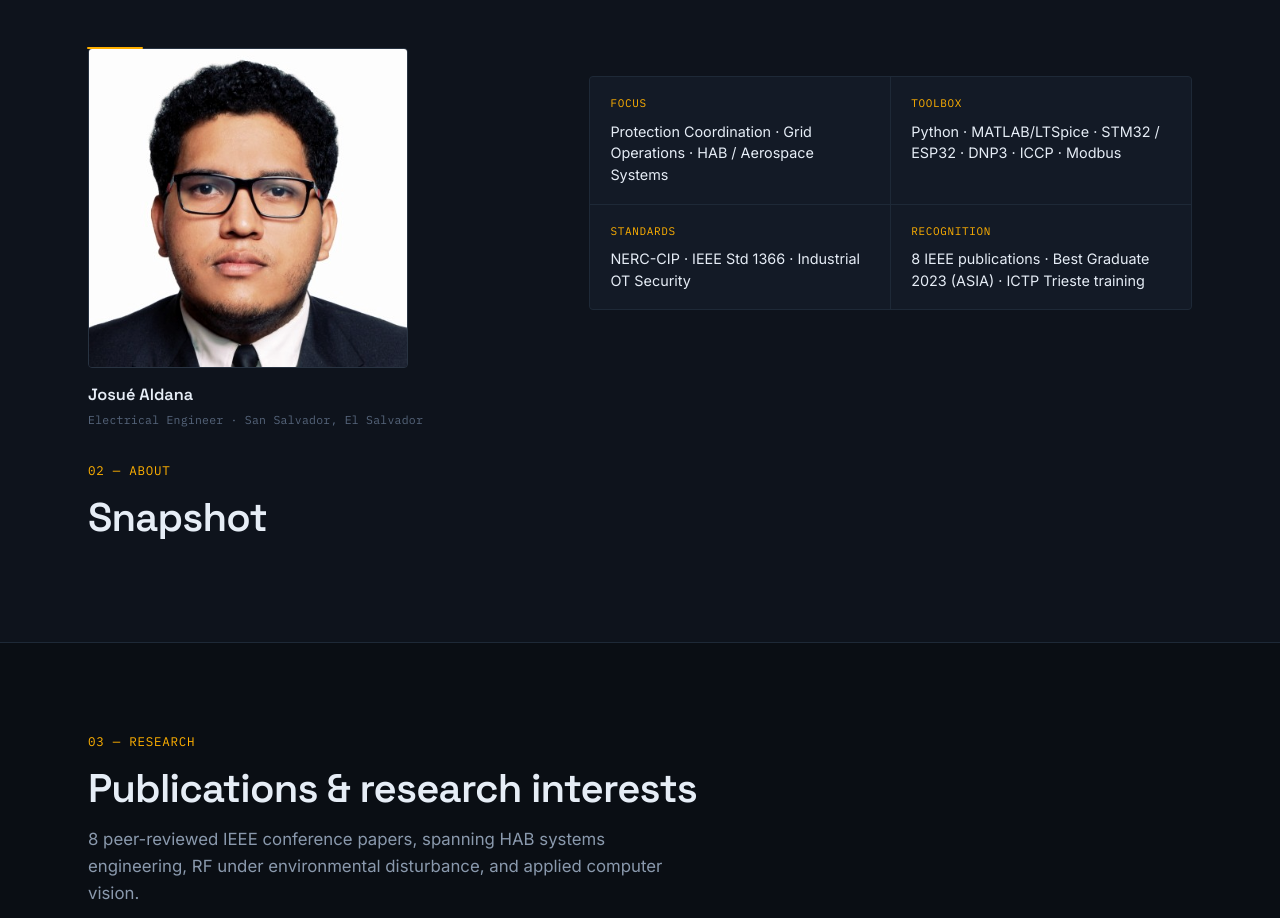
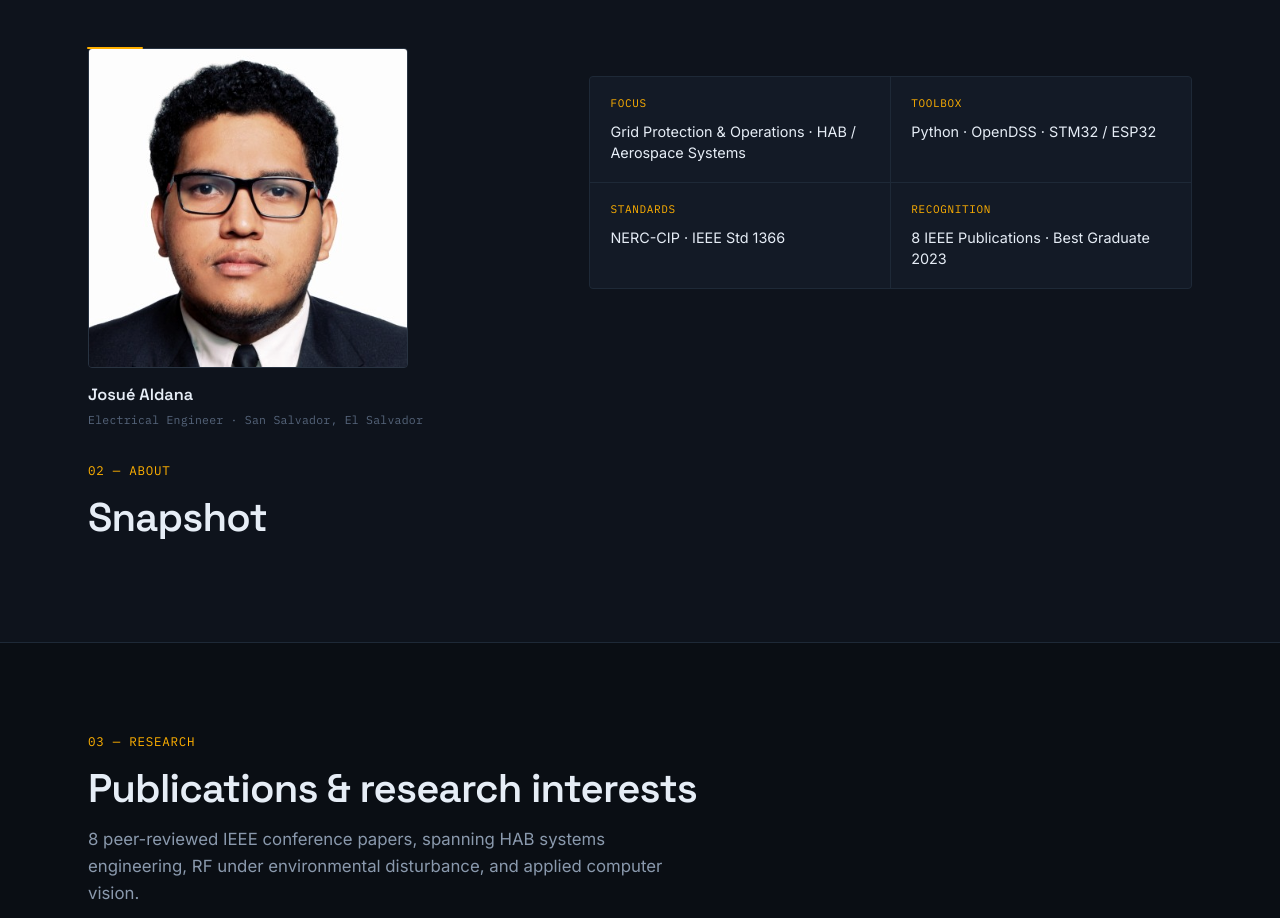
Before and after one commit to scitechlab-dev/scitechlab-dev-site, a plain HTML site: page index.html in a window 1280 px wide. Shown: the part 2160-3078 px from the top of the page. Drawn offline with Linux system fonts and the light colour scheme.

Commit message:
Trim credentials grid to two clean items per category

```diff
--- a/index.html
+++ b/index.html
@@ -172,19 +172,19 @@
         <div class="cred-grid">
           <div class="cred">
             <span class="cred-k">Focus</span>
-            <span class="cred-v">Protection Coordination · Grid Operations · HAB / Aerospace Systems</span>
+            <span class="cred-v">Grid Protection &amp; Operations · HAB / Aerospace Systems</span>
           </div>
           <div class="cred">
             <span class="cred-k">Toolbox</span>
-            <span class="cred-v">Python · MATLAB/LTSpice · STM32 / ESP32 · DNP3 · ICCP · Modbus</span>
+            <span class="cred-v">Python · OpenDSS · STM32 / ESP32</span>
           </div>
           <div class="cred">
             <span class="cred-k">Standards</span>
-            <span class="cred-v">NERC-CIP · IEEE Std 1366 · Industrial OT Security</span>
+            <span class="cred-v">NERC-CIP · IEEE Std 1366</span>
           </div>
           <div class="cred">
             <span class="cred-k">Recognition</span>
-            <span class="cred-v">8 IEEE publications · Best Graduate 2023 (ASIA) · ICTP Trieste training</span>
+            <span class="cred-v">8 IEEE Publications · Best Graduate 2023</span>
           </div>
         </div>
       </div>
```
